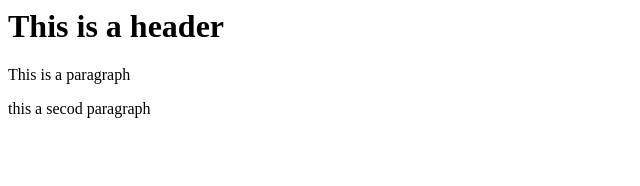
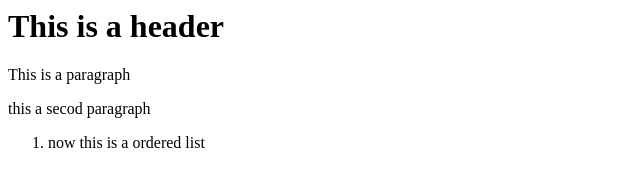
Before and after one commit to cuauMa/git-test, a website: page index.html in a window 1280 px wide. Shown: the whole page, without its empty margins (0-640 px from the left). Drawn offline with Linux system fonts and the light colour scheme.

Commit message:
Fouth commit

```diff
--- a/index.html
+++ b/index.html
@@ -7,5 +7,8 @@
 		<h1>This is a header</h1>
 		<p>This is a paragraph</p>
 		<p>this a secod paragraph</p>
+		<ol>
+			<li>now this is a ordered list</li>
+		</ol>
 	</body>
 </html>
```
Also changed, not shown: package.json (added, +24 -0 lines), 2 other files.
